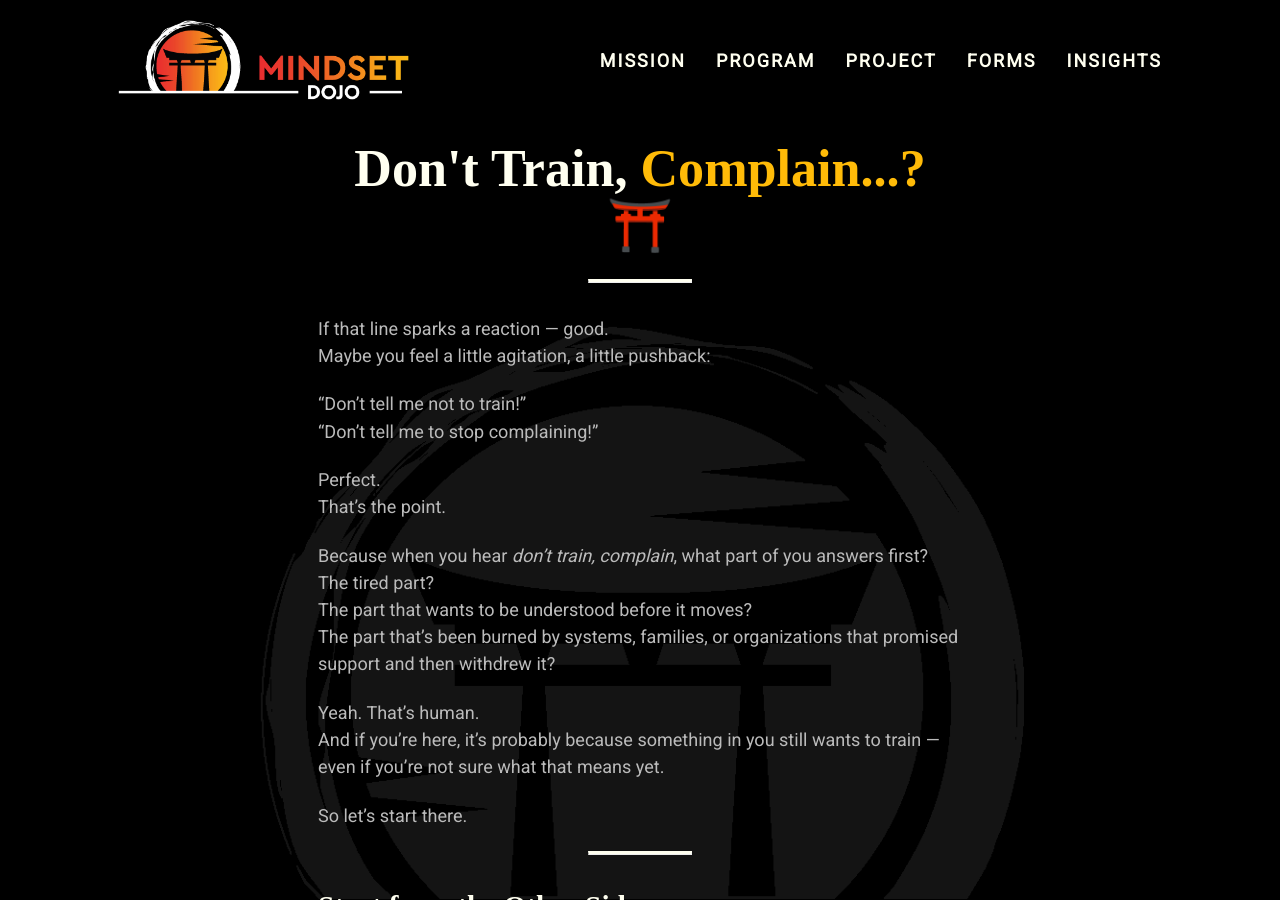
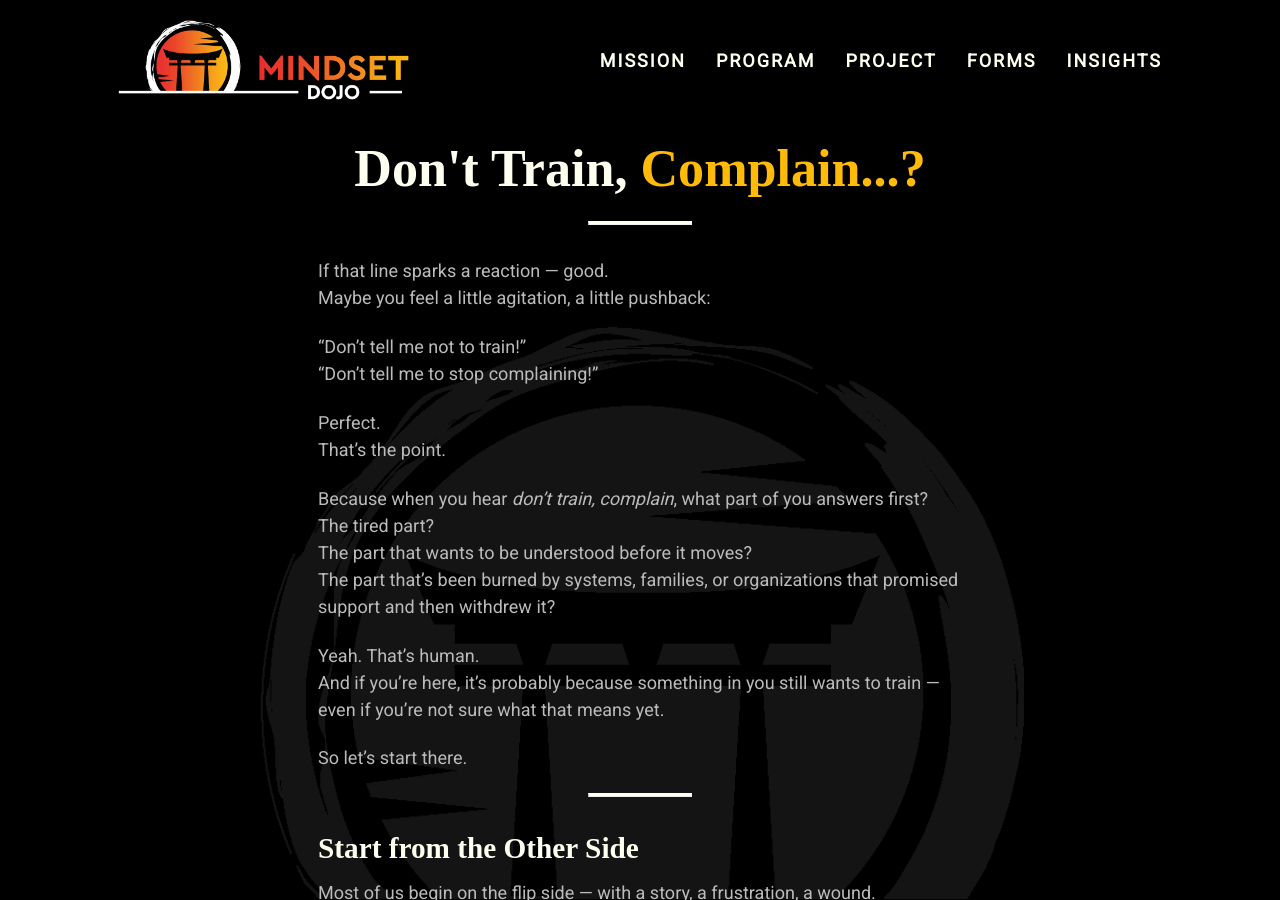
Before and after one commit to mindset-dojo/mindset-dojo.github.io, a Jekyll site: the page built from _insights/2025-10-20-dont-train-complain.md, in a window 1280 px wide and 900 px high. Built offline with Jekyll 4.4.1, drawn with Linux system fonts in a browser that asks for light colours; some web fonts are replaced.

Commit message:
fix: emoji clearout

```diff
--- a/_data/sections/program.yaml
+++ b/_data/sections/program.yaml
@@ -20,7 +20,7 @@ sections:
           intention: Orientation
           edge: Four Patterns Reflection
           flows:
-            - label: "Don't Train, Complain...? ⛩️"
+            - label: "Don't Train, Complain...?"
               url: /insights/dont-train-complain/
             - label: The Technology of Self-Authorship
               url: /insights/technology-of-self-authorship/
--- a/_insights/2025-10-20-dont-train-complain.md
+++ b/_insights/2025-10-20-dont-train-complain.md
@@ -1,6 +1,6 @@
 ---
 layout: insight
-title: "Don't Train, Complain...? ⛩️"
+title: "Don't Train, Complain...?"
 title_mark: "Complain...?"
 published_date: 2025-10-20
 refactored_date: 2025-10-25
```
